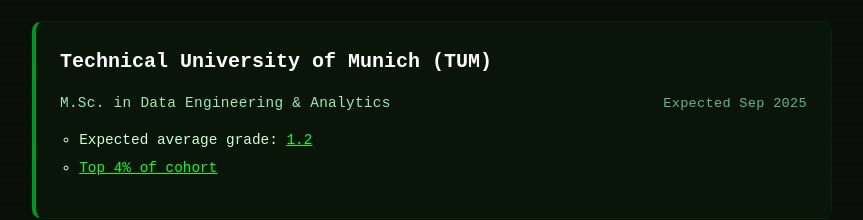
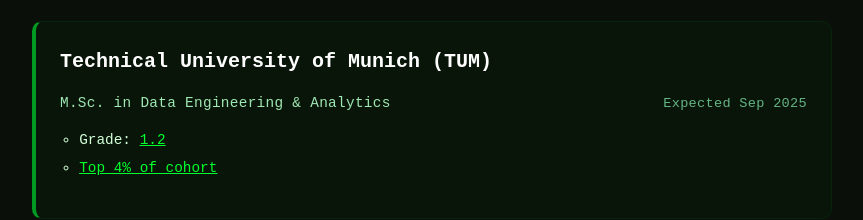
Before and after one commit to kristiyansakalyan/kristiyansakalyan.github.io, a React (Vite) app: page / in a window 1280 px wide. Shown: the part 2380-2600 px from the top of the page, without its empty margins (208-1071 px from the left). Built offline with nearby package versions, Linux system fonts and the light colour scheme.

Commit message:
Update: Grade report, Education and Publications

```diff
--- a/src/pages/Education.tsx
+++ b/src/pages/Education.tsx
@@ -7,7 +7,7 @@
                 <h3>Technical University of Munich (TUM)</h3>
                 <p className="experience-sub">M.Sc. in Data Engineering & Analytics <span className="date">Expected Sep 2025</span></p>
                 <ul>
-                    <li>Expected average grade: <a href="/Grade_Report_Master.pdf" target="_blank">1.2</a></li>
+                    <li>Grade: <a href="/Grade_Report_Master.pdf" target="_blank">1.2</a></li>
                     <li><a href="/Ranking_2023w_Sakalyan.pdf" target="_blank">Top 4% of cohort</a></li>
                 </ul>
             </div>
--- a/src/pages/Publications.tsx
+++ b/src/pages/Publications.tsx
@@ -8,7 +8,7 @@
             authors="Kristiyan Sakalyan*, Alessandro Palma*, Filippo Guerranti*, Fabian Theis, Stephan Günnemann"
             venue={
                 <>
-                    <a href="https://genbio-workshop.github.io/2025/" target="_blank" rel="noopener noreferrer">
+                    <a href="https://icml.cc/virtual/2025/51253" target="_blank" rel="noopener noreferrer">
                         ICML 2025 GenBio Workshop
                     </a>
                 </>
```
Also changed, not shown: 1 other file (tests, documents, lock files or other folders).
